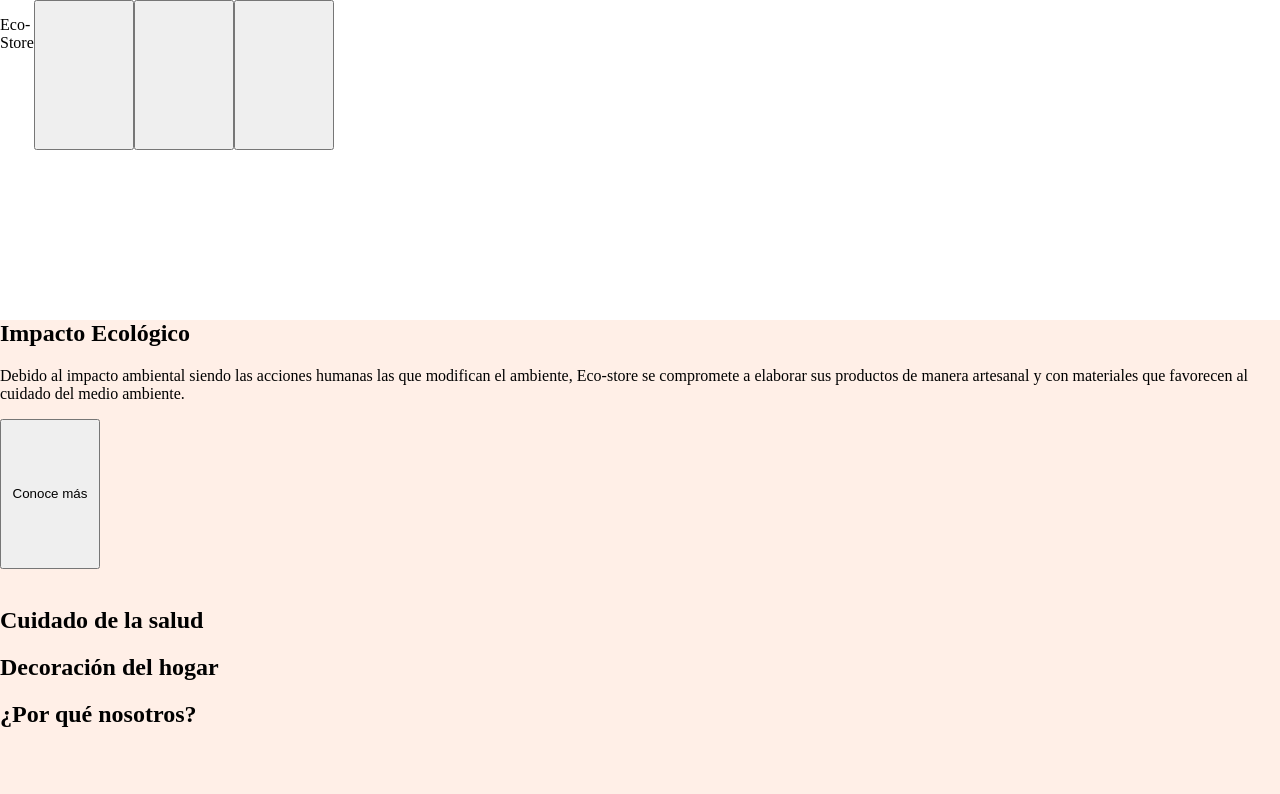
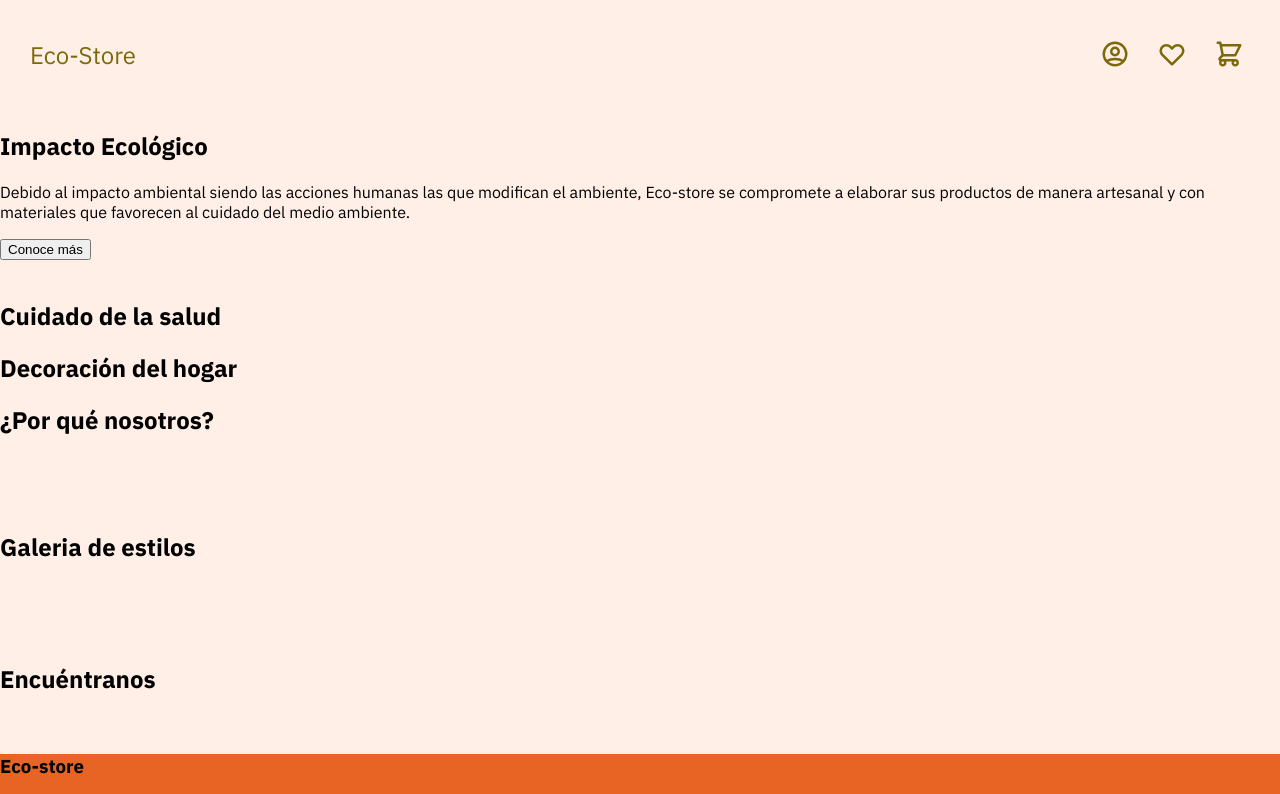
Before and after one commit to nmarlene/eco-store, a plain HTML site: page index.html in a window 1280 px wide. Shown: the top 794 px of the page. Drawn offline with Linux system fonts and the light colour scheme.

Commit message:
At Rules: Css y nesting

```diff
--- a/index.html
+++ b/index.html
@@ -10,15 +10,24 @@
 <body>
   <nav class="navbar">
     <p>Eco-Store</p>
+    <div class=" icons">
     <button class="profile">
-      <svg></svg>
+     <svg width="30" height="30" viewBox="0 0 24 24" fill="none" xmlns="http://www.w3.org/2000/svg">
+<path d="M5.121 17.804C7.21942 16.6179 9.58958 15.9963 12 16C14.5 16 16.847 16.655 18.879 17.804M15 10C15 10.7956 14.6839 11.5587 14.1213 12.1213C13.5587 12.6839 12.7956 13 12 13C11.2044 13 10.4413 12.6839 9.87868 12.1213C9.31607 11.5587 9 10.7956 9 10C9 9.20435 9.31607 8.44129 9.87868 7.87868C10.4413 7.31607 11.2044 7 12 7C12.7956 7 13.5587 7.31607 14.1213 7.87868C14.6839 8.44129 15 9.20435 15 10ZM21 12C21 13.1819 20.7672 14.3522 20.3149 15.4442C19.8626 16.5361 19.1997 17.5282 18.364 18.364C17.5282 19.1997 16.5361 19.8626 15.4442 20.3149C14.3522 20.7672 13.1819 21 12 21C10.8181 21 9.64778 20.7672 8.55585 20.3149C7.46392 19.8626 6.47177 19.1997 5.63604 18.364C4.80031 17.5282 4.13738 16.5361 3.68508 15.4442C3.23279 14.3522 3 13.1819 3 12C3 9.61305 3.94821 7.32387 5.63604 5.63604C7.32387 3.94821 9.61305 3 12 3C14.3869 3 16.6761 3.94821 18.364 5.63604C20.0518 7.32387 21 9.61305 21 12Z" stroke="#7C6A0A" stroke-width="2" stroke-linecap="round" stroke-linejoin="round"/>
+</svg>
     </button>
     <button class="wishlist">
-      <svg></svg>
+    <svg width="30" height="30" viewBox="0 0 24 24" fill="none" xmlns="http://www.w3.org/2000/svg">
+<path d="M3.34255 7.7779C3.5687 7.23194 3.90017 6.73586 4.31804 6.31799C4.7359 5.90012 5.23198 5.56865 5.77795 5.3425C6.32392 5.11635 6.90909 4.99995 7.50004 4.99995C8.09099 4.99995 8.67616 5.11635 9.22213 5.3425C9.7681 5.56865 10.2642 5.90012 10.682 6.31799L12 7.63599L13.318 6.31799C14.162 5.47407 15.3066 4.99997 16.5 4.99997C17.6935 4.99997 18.8381 5.47407 19.682 6.31799C20.526 7.16191 21.0001 8.30651 21.0001 9.49999C21.0001 10.6935 20.526 11.8381 19.682 12.682L12 20.364L4.31804 12.682C3.90017 12.2641 3.5687 11.7681 3.34255 11.2221C3.1164 10.6761 3 10.0909 3 9.49999C3 8.90904 3.1164 8.32387 3.34255 7.7779Z" stroke="#7C6A0A" stroke-width="2" stroke-linecap="round" stroke-linejoin="round"/>
+</svg>
     </button>
     <button class="cart">
-      <svg></svg>
+     <svg width="30" height="30" viewBox="0 0 24 24" fill="none" xmlns="http://www.w3.org/2000/svg">
+<path d="M3 3H5L5.4 5M5.4 5H21L17 13H7M5.4 5L7 13M7 13L4.707 15.293C4.077 15.923 4.523 17 5.414 17H17M17 17C16.4696 17 15.9609 17.2107 15.5858 17.5858C15.2107 17.9609 15 18.4696 15 19C15 19.5304 15.2107 20.0391 15.5858 20.4142C15.9609 20.7893 16.4696 21 17 21C17.5304 21 18.0391 20.7893 18.4142 20.4142C18.7893 20.0391 19 19.5304 19 19C19 18.4696 18.7893 17.9609 18.4142 17.5858C18.0391 17.2107 17.5304 17 17 17ZM9 19C9 19.5304 8.78929 20.0391 8.41421 20.4142C8.03914 20.7893 7.53043 21 7 21C6.46957 21 5.96086 20.7893 5.58579 20.4142C5.21071 20.0391 5 19.5304 5 19C5 18.4696 5.21071 17.9609 5.58579 17.5858C5.96086 17.2107 6.46957 17 7 17C7.53043 17 8.03914 17.2107 8.41421 17.5858C8.78929 17.9609 9 18.4696 9 19Z" stroke="#7C6A0A" stroke-width="2" stroke-linecap="round" stroke-linejoin="round"/>
+</svg>
+
     </button>
+    </div>
   </nav>
   <main class="main-section">
     <article>
--- a/scss/main.scss
+++ b/scss/main.scss
@@ -5,19 +5,34 @@ $primary-text-color:#7C6A0A;
 $font-stackl: 'IBM Plex Sans' , sans-serif;
 
 body {
-  margin: 0;
-  padding: 0;
+  margin: 0px;
+  padding: 0px;
   box-sizing: border-box;
+  background-color: $primary-color;
+  font-family: $font-stackl;
 }
 nav {
-  width: 100px;
-  height: 300px;
+  width: auto;
+  padding: 15px;
+  display:  flex;
+  justify-content: space-between;
+ //anidacion
+ p {
+  font-size: 1.5em;
+  padding-left: 15px;
+  color: $primary-text-color;
+ }
+ .icons {
   display: flex;
+  gap: 15px;
+  padding-right: 15px;
+  button{
+    background: none;
+    border: none;
+  }
+ }
 }
-button {
-  width: 100px;
-  height: 150px;
-}
+
 main {
   background-color: $primary-color;
 }
```
Also changed, not shown: css/main.css, 2 other files.
